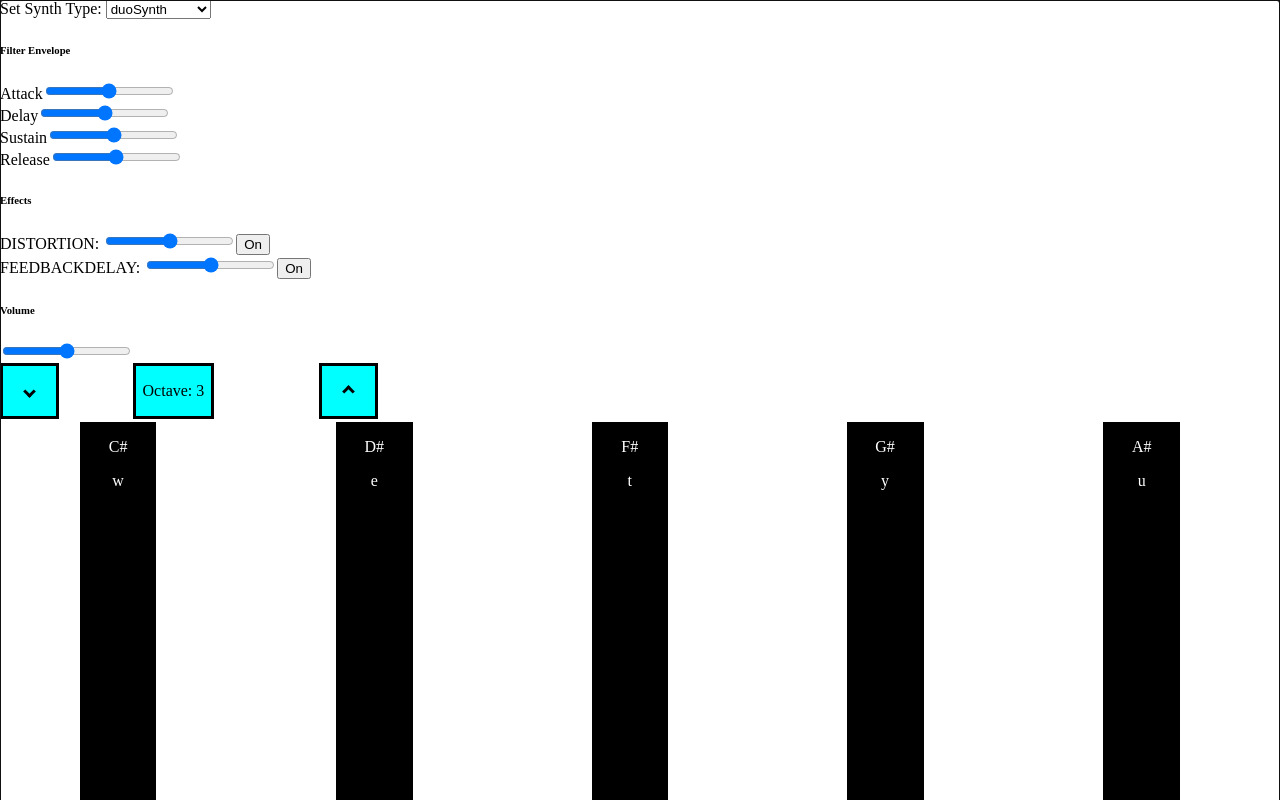
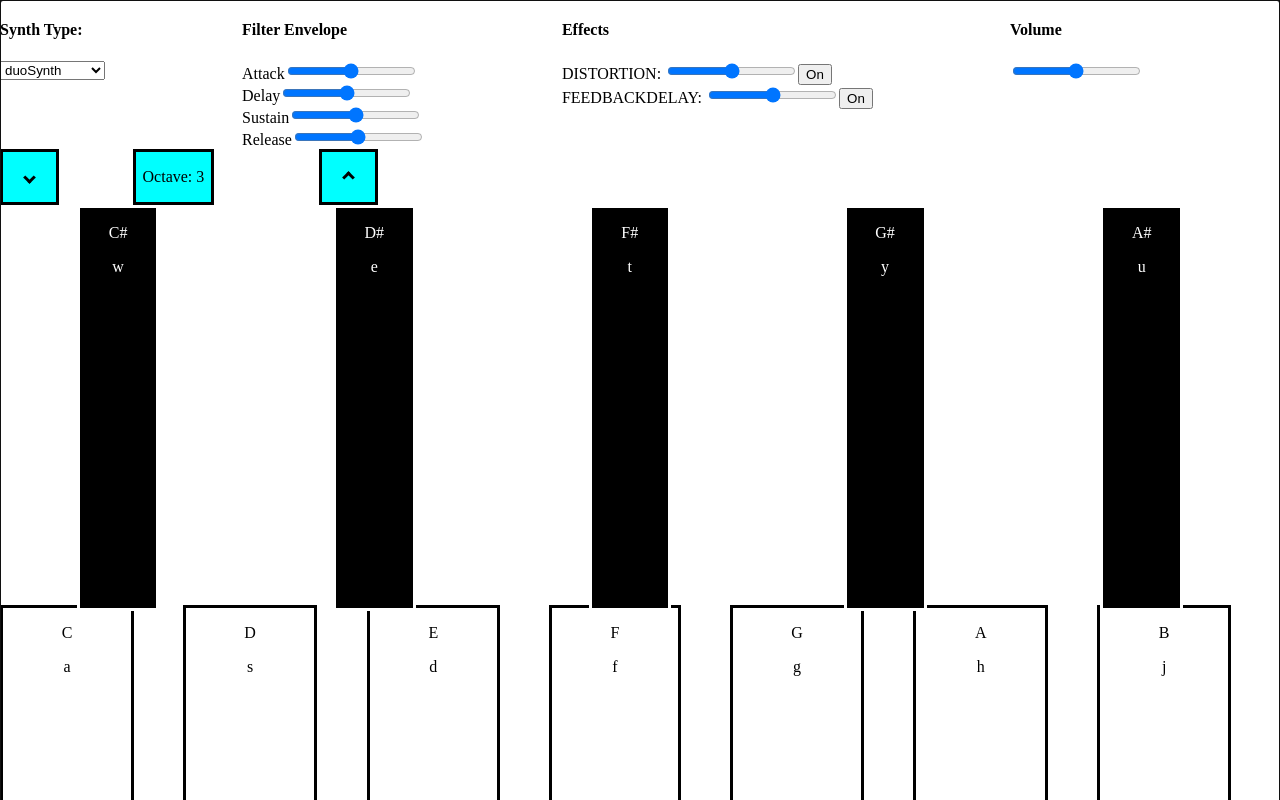
Before and after one commit to kfemelue/sona-react, a React (Vite) app: page / in a window 1280 px wide. Shown: the top 800 px of the page. Built offline with nearby package versions, Linux system fonts and the light colour scheme.

Commit message:
Adjust layout for synth settings

```diff
--- a/src/Synth.jsx
+++ b/src/Synth.jsx
@@ -1,7 +1,5 @@
 import { useRef, useState, useEffect } from 'react';
 import { Song, Track, Instrument, Effect} from 'reactronica';
-import $ from 'jquery';
-import { roundSlider } from 'round-slider';
 
 function Synth(){
     // const qwertyNoteMap = {
@@ -18,6 +16,8 @@ function Synth(){
     //   "u": "A#3",
     //   "j": "B3"
     // }
+
+    //tempo as a prob, and adsr as a function of tempo
 
     const divRef = useRef(null);
     const [volume, setVolume] = useState(0)
@@ -187,16 +187,14 @@ function Synth(){
     };
 
     for (let i=0; i<effects.length; i++){
-        let html = <div key={i} className="effects-container">
-                    <div className="effect-control">
+        let html = <div key={i} className="effect-control">
                         <label htmlFor="wet">  {effects[i].type.toLocaleUpperCase()}: </label>
-                        <input name="wet" type="range" min="0" max="100" onChange={ (event)=>{ handleEditEffect(effects[i], convertStringToDecimal(event.target.value)/100 ) } } />
+                        <input className="slider" name="wet" type="range" min="0" max="100" onChange={ (event)=>{ handleEditEffect(effects[i], convertStringToDecimal(event.target.value)/100 ) } } />
                             {
                                 effects[i].on ?
                                 <button onClick={ () => { handleEffectToggle(effects[i])}}>Off</button> :
                                 <button onClick={ () => { handleEffectToggle(effects[i])}}>On</button>
                             }
-                    </div>
                     </div>
         effectSlidersHTML.push(html)
     };
@@ -224,29 +222,36 @@ function Synth(){
     return (
         <div>
             <div className="big-box" ref={divRef} onKeyDown={handleKeyDown} onKeyUp={handleKeyUp} tabIndex="0">
-
+                <div className="settings-container">
                     <div className="select-synth-container">
-                    <label htmlFor="synthtype">Set Synth Type: </label>
+                        {/* <label htmlFor="synthtype">Synth Type: </label> */}
+                        <div>
+                            <h4>Synth Type:</h4>
+                        </div>
+                        <div>
                             <select name="synthtype" onChange={(event)=>{handleSelectSynth(event.target.value)}}>
                                 <optgroup label="Choose a Type of oscillator wave">
                                     {selectSynthHTML.map(opt => opt)}
                                 </optgroup>
                             </select>
                         </div>
+
+                    </div>
                     <div className="envelope-container">
                         <div>
-                        <h6>Filter Envelope</h6>
+                            <h4>Filter Envelope</h4>
                         </div>
                         {envelopeElementsHTML.map(element => element)}
                     </div>
-
                     <div className="effect-sliders-container">
-                    <div><h6>Effects</h6></div>
+                        <div><h4>Effects</h4></div>
                         {effectSlidersHTML.map(effectSlider=>effectSlider)}
                     </div>
                     <div className="volume-container">
-                    <div><h6>Volume</h6></div>
+                        <div><h4>Volume</h4></div>
                         <div><input type="range" min="-100" max="100" onChange={(event)=> handleVolumeChange(convertStringToDecimal(event.target.value)/10)} /></div>
+                    </div>
+
                 </div>
 
                 <div className="select-octave-container">
--- a/src/index.css
+++ b/src/index.css
@@ -168,3 +168,19 @@ html, body{
 #appearance1 .rs-border  {
     border-color: white;
 }
+
+.slider:hover{
+    opacity: 1;
+}
+
+.slider::-moz-range-thumb {
+  width: 25px;
+  height: 25px;
+  background: #04AA6D;
+  cursor: pointer;
+}
+
+.settings-container{
+    display: grid;
+    grid-template-columns: auto auto auto auto;
+}
```
Lines whose indentation alone changed are shown as unchanged.
